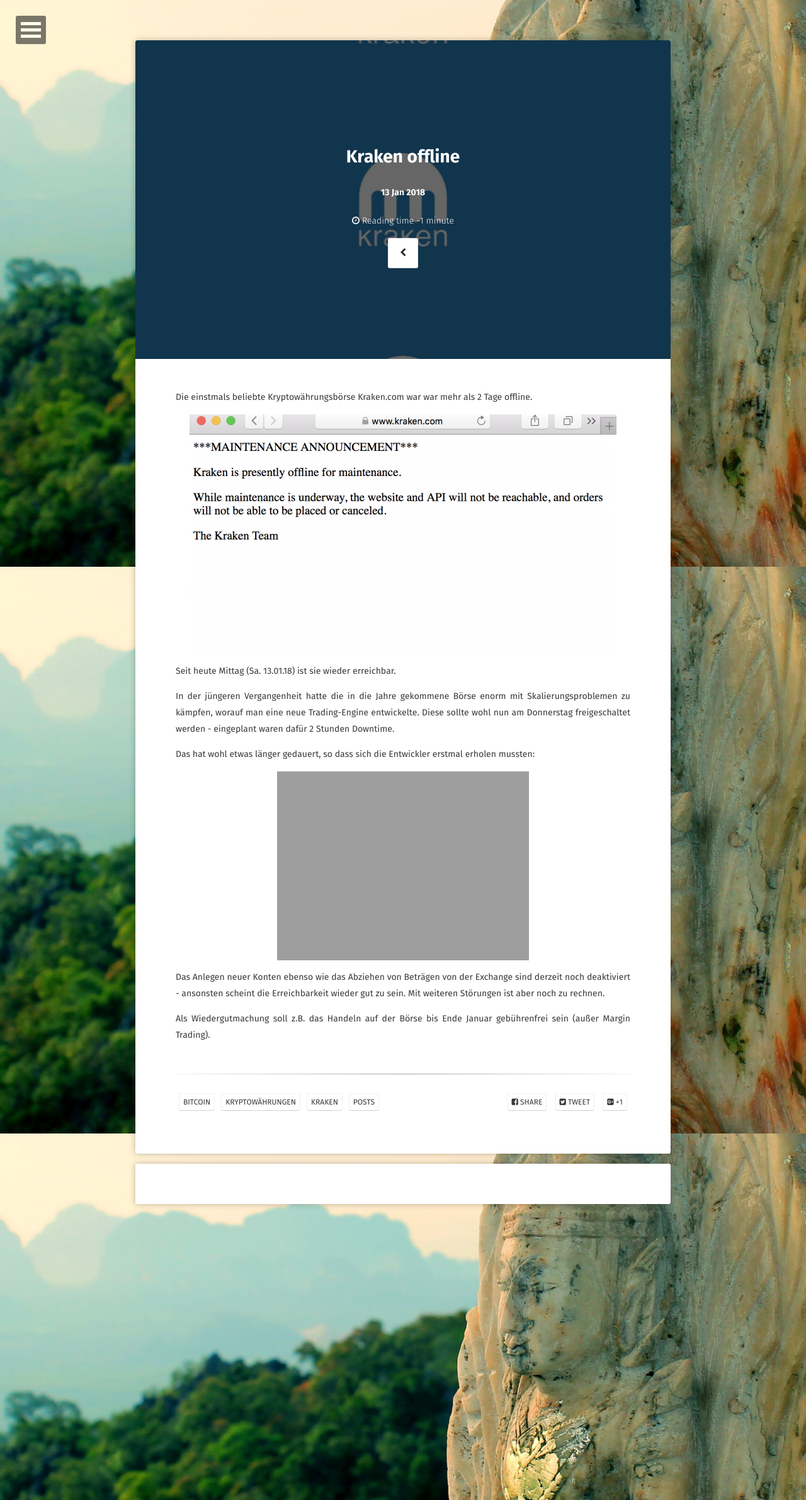
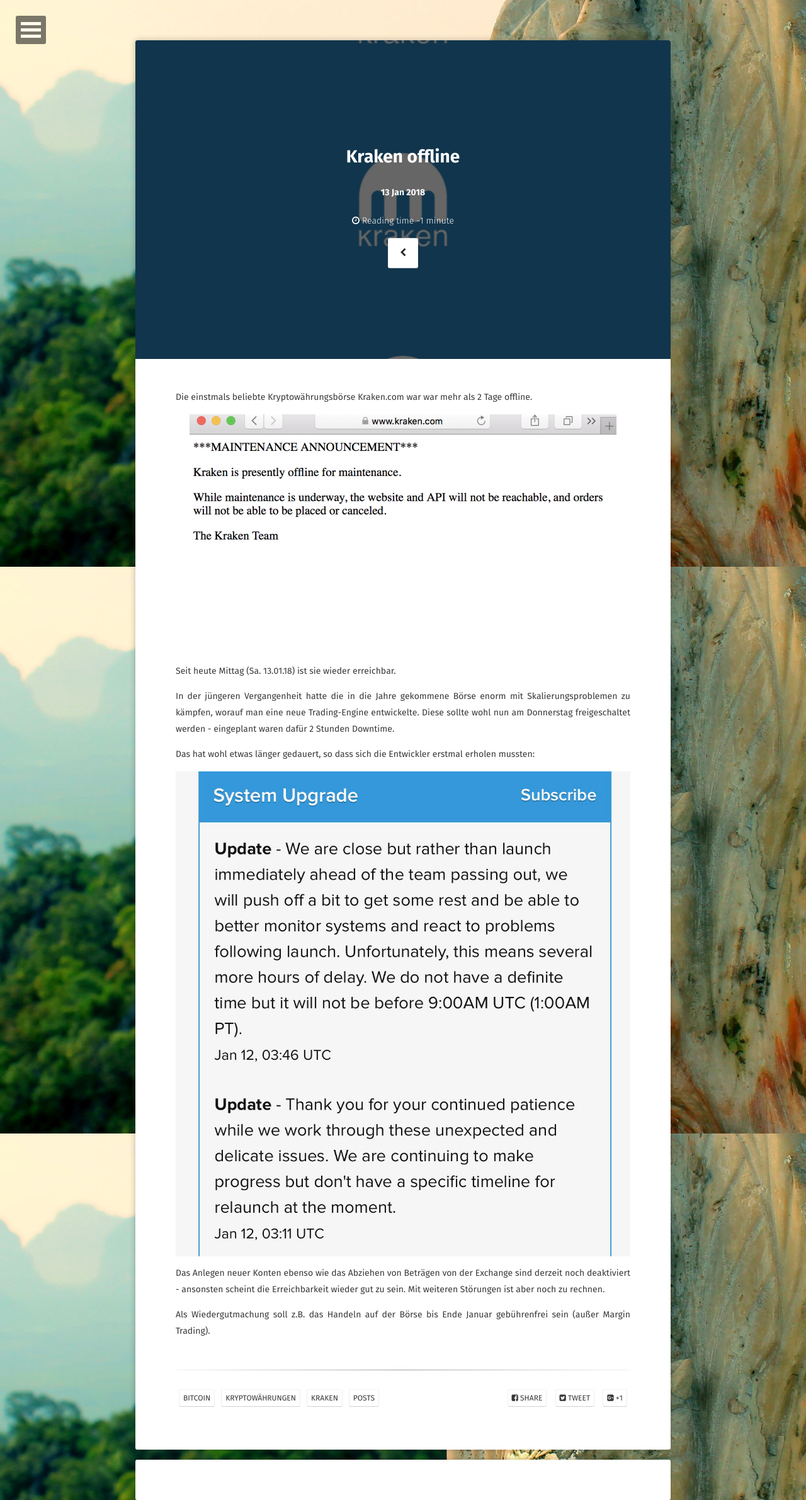
Before and after one commit to mcpride/mcpride.github.io, a Jekyll site: the page built from _posts/2018-01-13-kraken-offline-180113.md, in a window 1280 px wide. Shown: the whole page at 63% size. Built offline with Jekyll 4.4.1, drawn with Linux system fonts in a browser that asks for light colours; some web fonts are replaced; comment, search, counter and statistics services are not loaded.

Commit message:
post modified

```diff
--- a/_posts/2018-01-13-kraken-offline-180113.md
+++ b/_posts/2018-01-13-kraken-offline-180113.md
@@ -25,7 +25,7 @@
 Das hat wohl etwas länger gedauert, so dass sich die Entwickler
 erstmal erholen mussten:
 
-![](/assets/img/DTUMGkvVwAARD05.jpg =400x427)
+![](/assets/img/DTUMGkvVwAARD05.jpg){:height="400px" width="427px"}
 
 Das Anlegen neuer Konten ebenso wie das Abziehen von Beträgen von der Exchange
 sind derzeit noch deaktiviert - ansonsten scheint die Erreichbarkeit wieder gut zu
```
